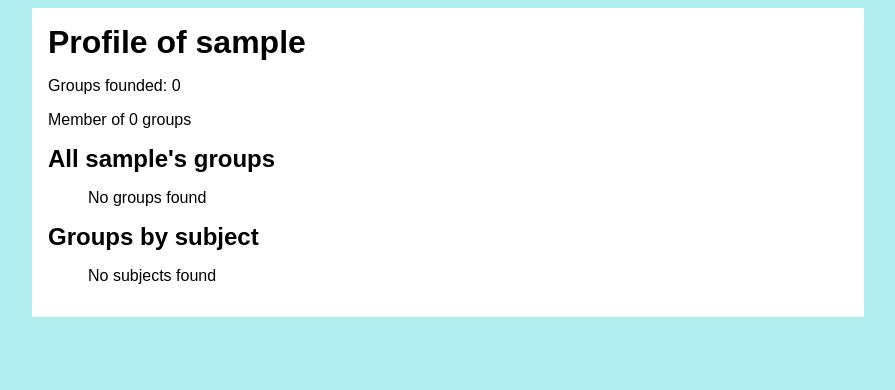
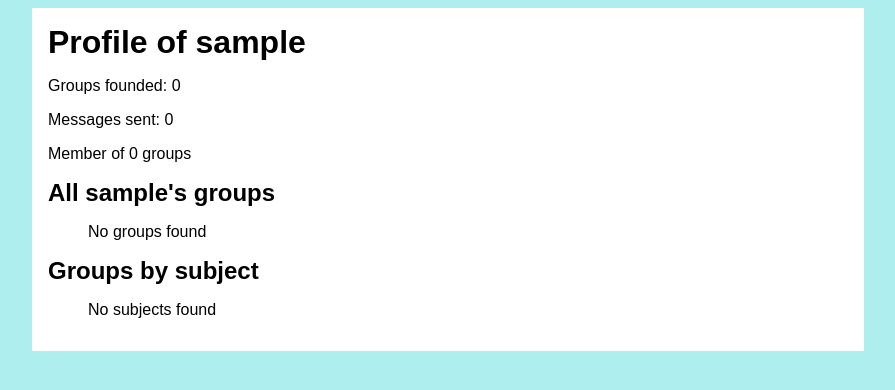
Before and after one commit to Jaqt/study-group, a Flask app: a page that uses templates/user_page.html in a window 1280 px wide. Shown: the part 112-502 px from the top of the page, without its empty margins (192-1087 px from the left). Run offline with Flask 3, Linux system fonts and the light colour scheme; the visitor is signed in with stand-in values (Sample User, id 1); data comes from the database, SQL or seed files in the repository; data that the repository does not hold is empty.

Commit message:
chore: improve user page

```diff
--- a/app.py
+++ b/app.py
@@ -301,7 +301,9 @@ def view_user(user_id):
     user = users.get_user(user_id)
     if not user:
         abort(404)
+
+    group_messages = messages.users_messages(user_id)
     owner = users.get_owner(user_id)
     groups = users.get_groups(user_id)
     subjects = users.get_subjects(user_id)
-    return render_template("user_page.html", user=user, owner=owner, groups=groups, subjects=subjects)
+    return render_template("user_page.html", user=user, group_messages=group_messages, owner=owner, groups=groups, subjects=subjects)
--- a/messages.py
+++ b/messages.py
@@ -12,6 +12,14 @@ def get_messages(group_id):
              ORDER BY messages.id DESC"""
     return db.query(sql, [group_id])
 
+# get users messages
+def users_messages(user_id):
+    sql = """SELECT messages.id,
+                    messages.message
+            FROM messages
+            WHERE messages.user_id = ?"""
+    return db.query(sql, [user_id])
+
 # insert message into db
 def new_message(user_id, group_id, message):
     sql = """INSERT INTO messages (user_id, group_id, message, time) VALUES
--- a/templates/user_page.html
+++ b/templates/user_page.html
@@ -16,6 +16,7 @@
 
 <h1>Profile of {{ user.username }}</h1>
 <p>Groups founded: {{ owner | count }}</p>
+<p>Messages sent: {{ group_messages | count }}</p>
 <p>Member of {{ groups | count }} group{{ 's' if groups | count != 1 else '' }}</p>
 <h2>All {{ user.username}}'s groups</h2>
 <ul style="list-style-type:none;">
@@ -28,7 +29,7 @@
 <h2>Groups by subject</h2>
 <ul style="list-style-type:none;">
   {% for subject, count in subjects %}
-  <li>{{ subject }}: {{ count }}</li>
+  <li>{{ subject }}: {{ count }} ryhmä{{ 'ä' if count != 1 else '' }}</li>
   {% else %}
   <p>No subjects found</p>
   {% endfor %}
```
